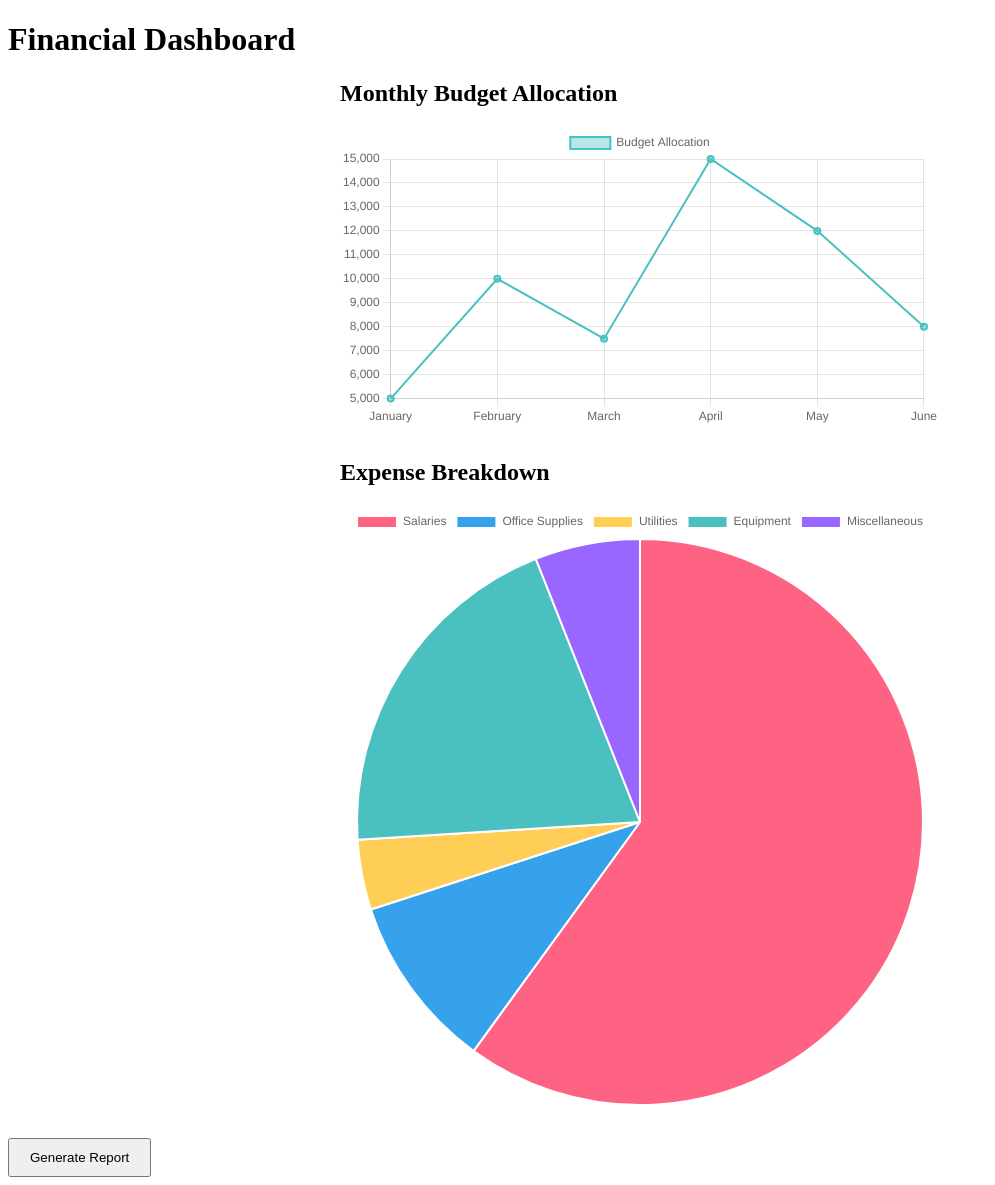
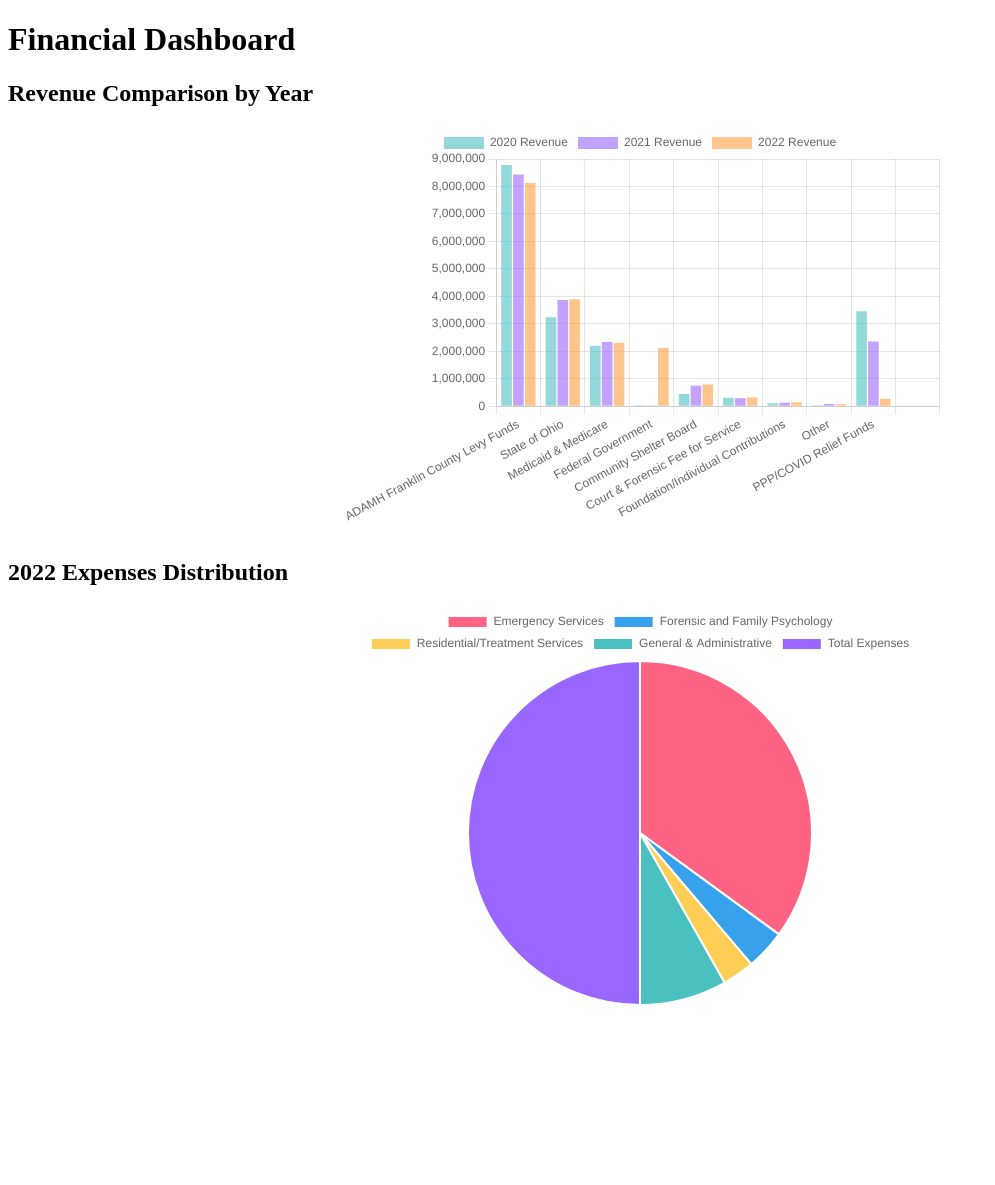
Before and after one commit to cfgcolumbus24/Team-2, a Next.js app in the folder Frontend/: page /financial in a window 1280 px wide. Shown: the whole page, without its empty margins (0-995 px from the left). After the commit the page ends 1014 px from the top, so only its background shows below. Built offline with nearby package versions, Linux system fonts and the light colour scheme.

Commit message:
Modified Financial Page to use data from 2022 Company Annual report

```diff
--- a/Frontend/pages/financial.js
+++ b/Frontend/pages/financial.js
@@ -1,59 +1,79 @@
-import React from 'react';
-import { Line, Pie } from 'react-chartjs-2';
-import { Chart as ChartJS, LineElement, ArcElement, Tooltip, Legend, CategoryScale, LinearScale, PointElement } from 'chart.js';
+import React, { useEffect, useState } from 'react';
+import Papa from 'papaparse';
+import { Bar, Line, Pie } from 'react-chartjs-2';
+import { Chart as ChartJS, LineElement, ArcElement, BarElement, Tooltip, Legend, CategoryScale, LinearScale, PointElement } from 'chart.js';
 import jsPDF from 'jspdf';
 
-//Register Chart.js components
-ChartJS.register(LineElement, ArcElement, Tooltip, Legend, CategoryScale, LinearScale, PointElement);
+ChartJS.register(BarElement, ArcElement, CategoryScale, LinearScale, Tooltip, Legend);
 
-//Sample data for budget and expenses
-const budgetData = {
-  labels: ['January', 'February', 'March', 'April', 'May', 'June'],
+export default function FinancialPage() {
+  const [data, setData] = useState(null);
+
+  useEffect(() => {
+    //Fetch and parse the CSV data
+    async function fetchData() {
+      const response = await fetch('/netcare_financial_data.csv');
+      const reader = response.body.getReader();
+      const result = await reader.read();
+      const decoder = new TextDecoder('utf-8');
+      const csvData = decoder.decode(result.value);
+      const parsedData = Papa.parse(csvData, { header: true });
+      setData(parsedData.data);
+    }
+    fetchData();
+  }, []);
+
+  if (!data) return <p>Loading data...</p>;
+
+  // Extract revenue and expense data
+  const revenueLabels = data.map((item) => item['Revenue Source']);
+  const expenseLabels = data.map((item) => item['Expense Category']).filter(Boolean);
+
+  const revenue2020 = data.map((item) => parseFloat(item['2020']) || 0);
+  const revenue2021 = data.map((item) => parseFloat(item['2021']) || 0);
+  const revenue2022 = data.map((item) => parseFloat(item['2022']) || 0);
+
+  const expenses2022 = data.map((item) => parseFloat(item['2022 Expenses']) || 0).filter((value) => !isNaN(value));
+
+  // Bar chart data for revenue comparison across years
+  const revenueData = {
+    labels: revenueLabels,
+    datasets: [
+      { label: '2020 Revenue', data: revenue2020, backgroundColor: 'rgba(75, 192, 192, 0.6)' },
+      { label: '2021 Revenue', data: revenue2021, backgroundColor: 'rgba(153, 102, 255, 0.6)' },
+      { label: '2022 Revenue', data: revenue2022, backgroundColor: 'rgba(255, 159, 64, 0.6)' },
+    ],
+  };
+
+  // Pie chart data for 2022 expenses
+  const expenseData2022 = {
+    labels: expenseLabels,
     datasets: [
       {
-      label: 'Budget Allocation',
-      data: [5000, 10000, 7500, 15000, 12000, 8000],
-      backgroundColor: 'rgba(75,192,192,0.4)',
-      borderColor: 'rgba(75,192,192,1)',
-      borderWidth: 2,
+        label: '2022 Expenses',
+        data: expenses2022,
+        backgroundColor: ['#FF6384', '#36A2EB', '#FFCE56', '#4BC0C0', '#9966FF'],
       },
     ],
   };
 
-const expenseData = {
-  labels: ['Salaries', 'Office Supplies', 'Utilities', 'Equipment', 'Miscellaneous'],
-  datasets: [
-    {
-      data: [30000, 5000, 2000, 10000, 3000],
-      backgroundColor: ['#FF6384', '#36A2EB', '#FFCE56', '#4BC0C0', '#9966FF'],
-      hoverBackgroundColor: ['#FF6384', '#36A2EB', '#FFCE56', '#4BC0C0', '#9966FF'],
-    },
-  ],
-};
-
-//Function to generate PDF report
-const generateReport = () => {
-  const doc = new jsPDF();
-  doc.text('Financial Budget Report', 10, 10);
-  doc.text('Report Generated Automatically', 10, 20);
-  doc.save('budget_report.pdf');
-};
-
-export default function FinancialPage() {
   return (
     <div>
       <h1>Financial Dashboard</h1>
-      <div style={{ maxWidth: '600px', margin: 'auto' }}>
-        <h2>Monthly Budget Allocation</h2>
-        <Line data={budgetData} />
+
+      <section>
+        <h2>Revenue Comparison by Year</h2>
+        <div style={{ maxWidth: '600px', height: '400px', margin: 'auto' }}>
+          <Bar data={revenueData} options={{ responsive: true, maintainAspectRatio: false }} />
         </div>
-      <div style={{ maxWidth: '600px', margin: 'auto', marginTop: '2rem' }}>
-        <h2>Expense Breakdown</h2>
-        <Pie data={expenseData} />
+      </section>
+
+      <section style={{ marginTop: '2rem' }}>
+        <h2>2022 Expenses Distribution</h2>
+        <div style={{ maxWidth: '600px', height: '400px', margin: 'auto' }}>
+          <Pie data={expenseData2022} options={{ responsive: true, maintainAspectRatio: false }} />
         </div>
-      <button onClick={generateReport} style={{ marginTop: '2rem', padding: '10px 20px' }}>
-        Generate Report
-      </button>
+      </section>
     </div>
   );
 }
```
Also changed, not shown: Frontend/public/netcare_financial_data.csv (added). Lines whose indentation alone changed are shown as unchanged.
